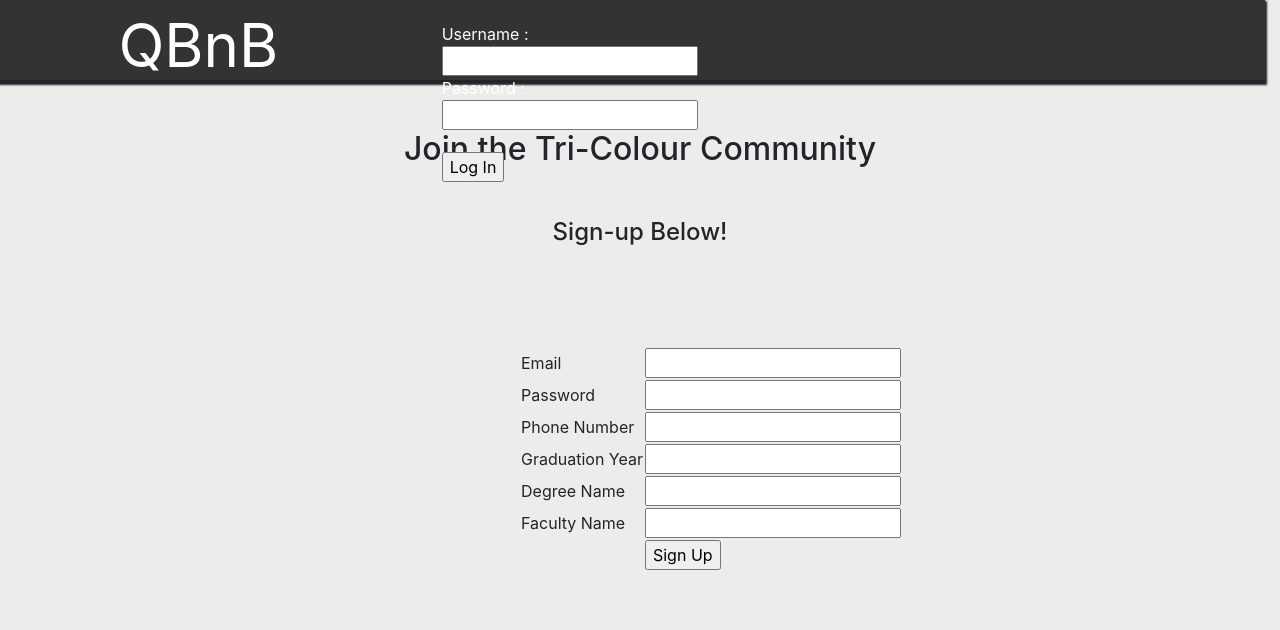
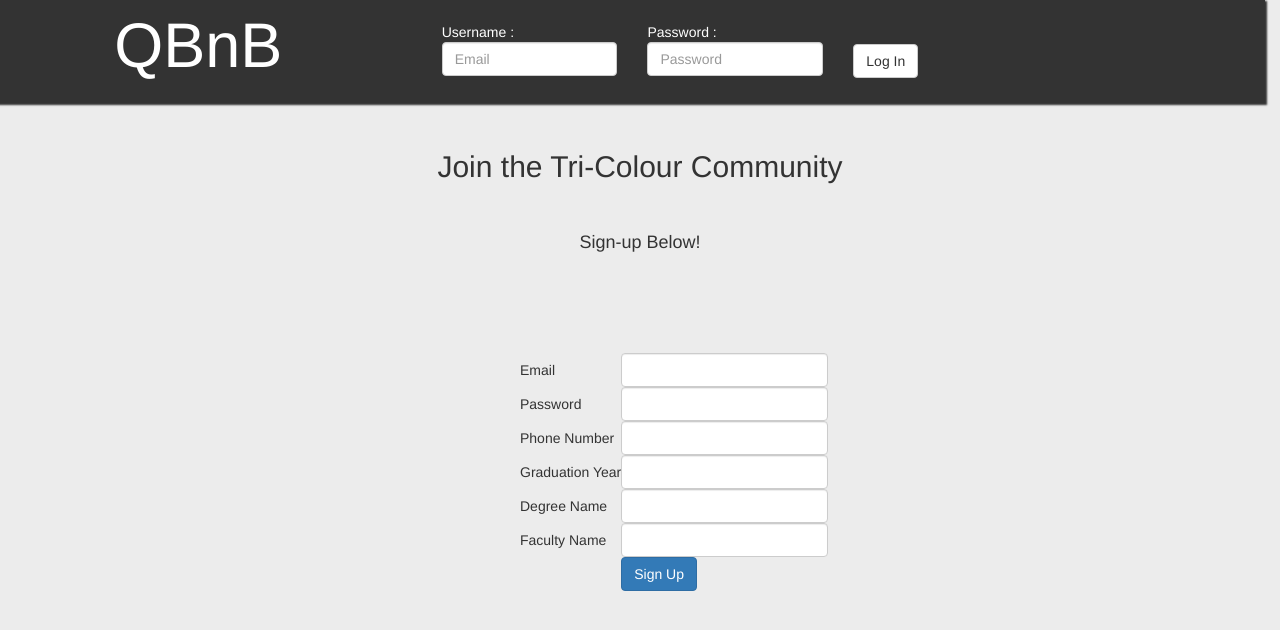
Before and after one commit to imnotcreative1/QBnB, a PHP site: page / in a window 1280 px wide. Shown: the top 630 px of the page. Run offline with PHP 8.4, Linux system fonts and the light colour scheme; some libraries are stand-ins or nearby versions.

Commit message:
styling on index page

```diff
--- a/index.php
+++ b/index.php
@@ -139,14 +139,14 @@ if(isset($_POST['loginBtn'])){
     </div>
     <div class = "col-md-8">
         <form  name='login' id='login' action='index.php' method='post'>
-            <div class="Lprompt col-md-3"> Username :
-                <input type='text' name='email' id='email' />
+            <div class="col-md-3"> <span style="color: #FFFFFF"> Username : </span>
+                <input class = "form-control" type='text' name='email' id='email' placeholder = "Email" />
             </div>
-            <div class = "Lprompt col-md-3"> Password :
-                <input type='password' name='password' id='password' />
+            <div class = "col-md-3"> <span style="color: #FFFFFF"> Password : </span>
+                <input class = "form-control" type='password' name='password' id='password' placeholder = "Password" />
             </div>
             <div class = "col-md-1">
-                <input type='submit' id='loginBtn' name='loginBtn' value='Log In' />
+                <input class="btn btn-default" type='submit' id='loginBtn' name='loginBtn' value='Log In' />
             </div>
         </form>
     </div>
@@ -159,35 +159,35 @@ if(isset($_POST['loginBtn'])){
     <h4> Sign-up Below! </h4>
 </row>
     <form class="form-horizontal" name='signup' id='signup' action='index.php' method='post'>
-            <table>
+        <table>
             <tr>
                 <td>Email</td>
-                <td><input type='text' name='signupEmail' id='signupEmail' /></td>
+                <td><input class = "form-control" type='text' name='signupEmail' id='signupEmail' /></td>
             </tr>
             <tr>
                 <td>Password</td>
-                 <td><input type='password' name='signupPassword' id='signupPassword' /></td>
+                 <td><input class = "form-control" type='password' name='signupPassword' id='signupPassword' /></td>
             </tr>
             <tr>
                 <td>Phone Number</td>
-                <td><input type='value' name='phone_num' id='phone_num' /></td>
+                <td><input class = "form-control" type='value' name='phone_num' id='phone_num' /></td>
             </tr>
             <tr>
                 <td>Graduation Year</td>
-                 <td><input type='value' name='gradYear' id='gradYear' /></td>
+                 <td><input class = "form-control" type='value' name='gradYear' id='gradYear' /></td>
             </tr>
             <tr>
                 <td>Degree Name</td>
-                <td><input type='text' name='degree_name' id='degree_name' /></td>
+                <td><input class = "form-control" type='text' name='degree_name' id='degree_name' /></td>
             </tr>
             <tr>
                 <td>Faculty Name</td>
-                 <td><input type='text' name='faculty_name' id='faculty_name' /></td>
+                 <td><input class = "form-control" type='text' name='faculty_name' id='faculty_name' /></td>
             </tr>
             <tr>
                 <td></td>
                 <td>
-                    <input type='submit' id='signupBtn' name='signupBtn' value='Sign Up' />
+                    <input class="btn btn-primary butSpace" type='submit' id='signupBtn' name='signupBtn' value='Sign Up' />
                 </td>
             </tr>
         </table>
--- a/stylesheets/loginPage.css
+++ b/stylesheets/loginPage.css
@@ -15,7 +15,7 @@ html {
     padding: 0;
     text-align: center;
     overflow: hidden;
-    font-size: 60px;
+    font-size: 63px;
 
 }
 
@@ -63,7 +63,7 @@ h2, h4 {
 
 #header {
   width: 100%;
-  height: 80px;
+  height: 100px;
   background-color: #333;
 }
 
```
